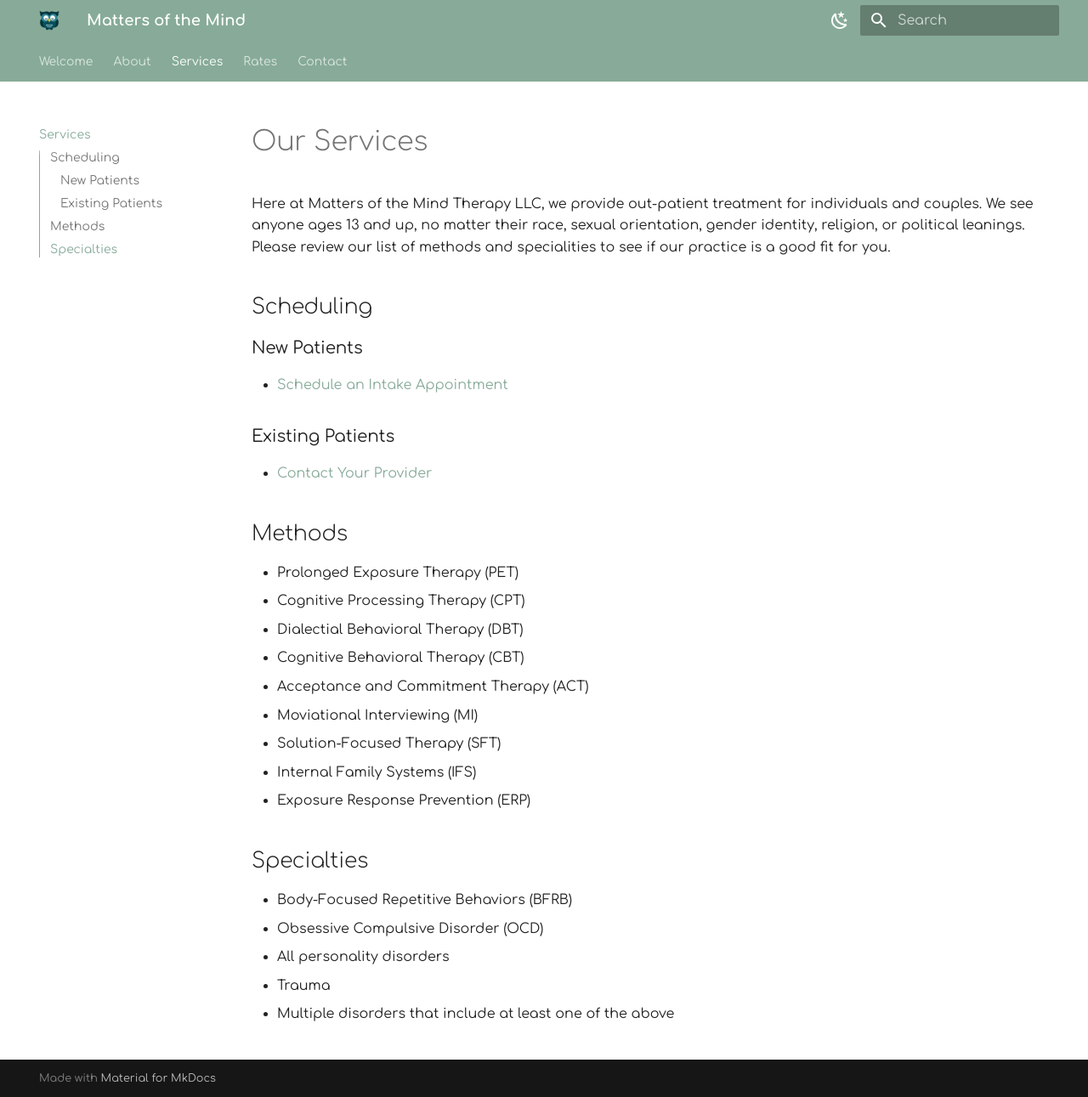
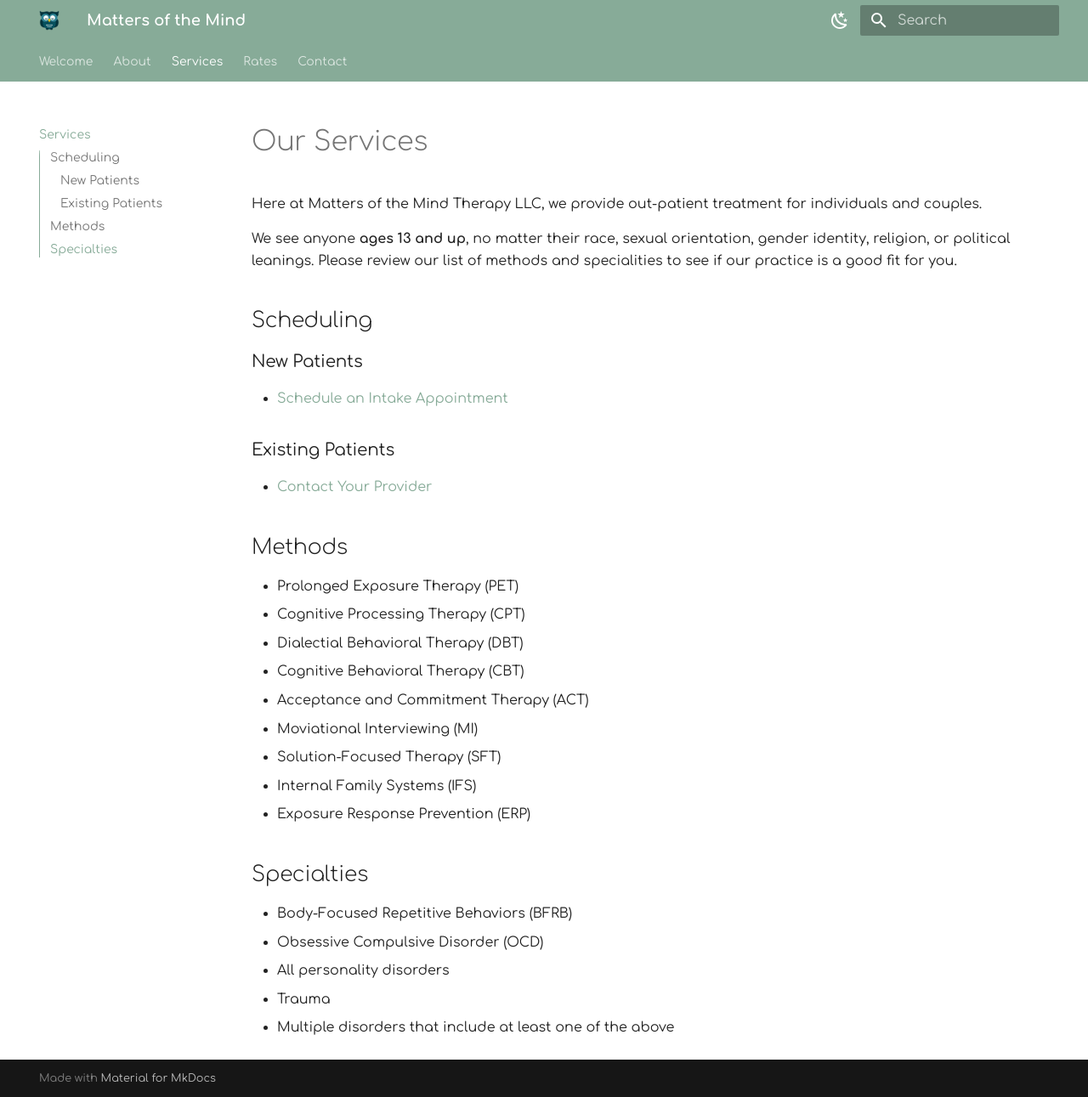
Before and after one commit to motm-therapy/website, an MkDocs documentation site: the page built from docs/services.md, in a window 1280 px wide and 1291 px high. Shown: the whole window at 85% size. Built offline with MkDocs 1.6.1 and Material for MkDocs 9.7.7, drawn with Linux system fonts in a browser that asks for light colours.

```diff
--- a/docs/services.md
+++ b/docs/services.md
@@ -1,7 +1,8 @@
 # Our Services
 
 Here at Matters of the Mind Therapy LLC, we provide out-patient treatment for individuals and couples.
-We see anyone ages 13 and up, no matter their race, sexual orientation, gender identity, religion, or political leanings.
+
+We see anyone **ages 13 and up**, no matter their race, sexual orientation, gender identity, religion, or political leanings.
 Please review our list of methods and specialities to see if our practice is a good fit for you.
 
 ## Scheduling
```
